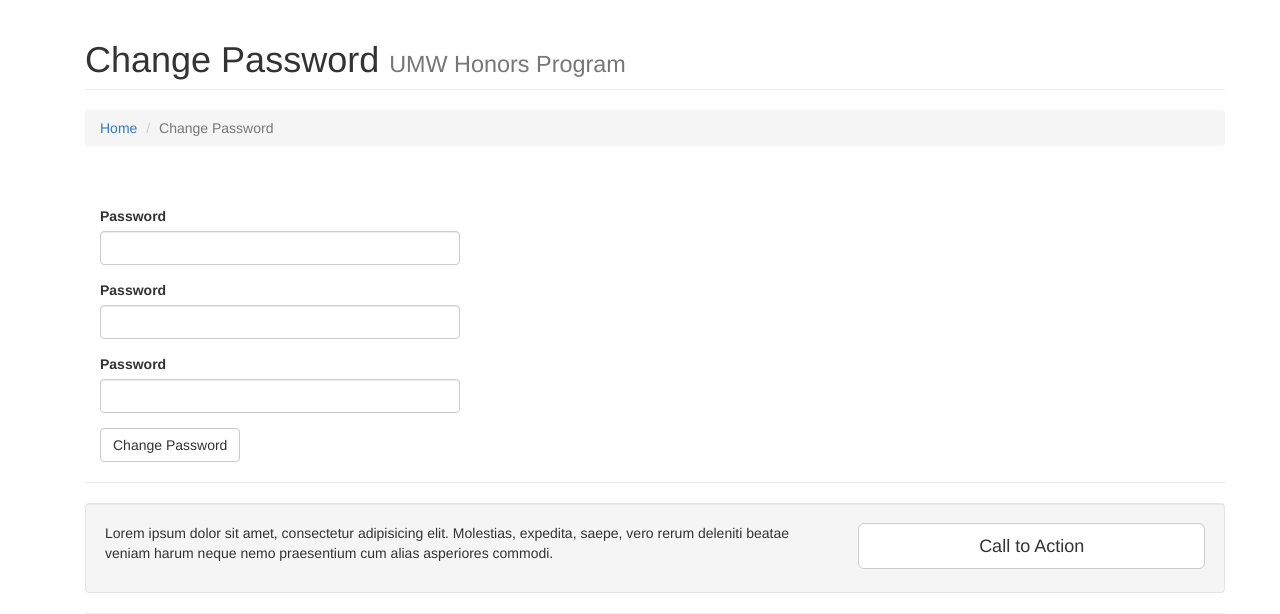
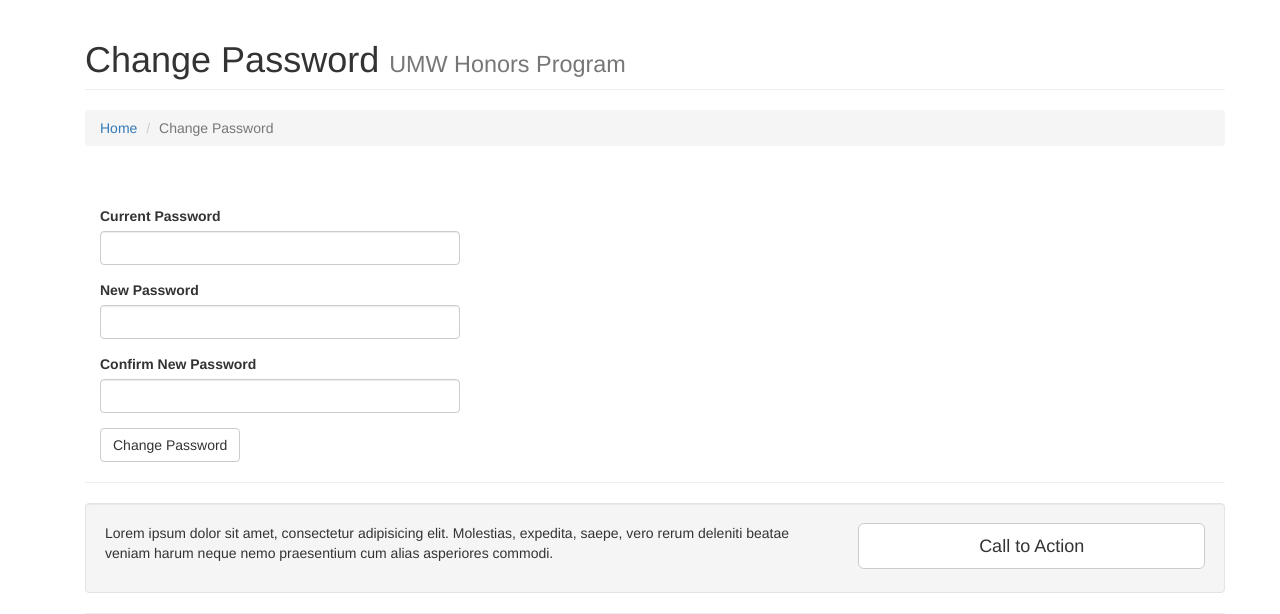
Before and after one commit to cat-m/honors-checksheet-app, a Flask app: page /change-password in a window 1280 px wide. Shown: the part 104-718 px from the top of the page. Run offline with Flask 2, Linux system fonts and the light colour scheme; the visitor is signed in with stand-in values (Sample User, id 1); some libraries are stand-ins or nearby versions.

Commit message:
Change Password form seems to work. NOT connected to database, yet, though.

```diff
--- a/app/auth/forms.py
+++ b/app/auth/forms.py
@@ -34,7 +34,6 @@ class LoginForm(FlaskForm):
 
 # Form for User to reset forgotten password
 class ResetPasswordForm(FlaskForm):
-
     email = StringField('Email', validators=[DataRequired(), Email()])
     username = StringField('Username', validators=[DataRequired()])
     honors_id = StringField('Honors ID', validators=[DataRequired()])
@@ -42,7 +41,7 @@ class ResetPasswordForm(FlaskForm):
 
 # Form for User to change password from their account
 class ChangePasswordForm(FlaskForm):
-    old_password = PasswordField('Password', validators=[DataRequired()])
-    new_password = PasswordField('Password', validators=[DataRequired(), EqualTo('confirm_password')])
-    confirm_password = PasswordField('Password', validators=[DataRequired()])
+    old_password = PasswordField('Current Password', validators=[DataRequired()])
+    new_password = PasswordField('New Password', validators=[DataRequired(), EqualTo('confirm_password')])
+    confirm_password = PasswordField('Confirm New Password', validators=[DataRequired()])
     submit = SubmitField('Change Password')
--- a/app/auth/views.py
+++ b/app/auth/views.py
@@ -79,7 +79,7 @@ def changepassword():
     form = ChangePasswordForm()
     if form.validate_on_submit():
         user = current_user
-        if user.verify_password(form.current_password.data):
+        if user.verify_password(form.old_password.data):
             logout_user()
             flash('Password changed successfully! Please log in with your new password.')
             return redirect(url_for('auth.login'))
--- a/app/templates/home/dashboard.html
+++ b/app/templates/home/dashboard.html
@@ -21,6 +21,8 @@
         <div class="row">
             <!-- Map Column -->
             <div class="col-md-8">
+                <h3>Testing out Change Password</h3>
+                <a href="/change-password" class="btn btn-success" role="button">Change Password</a>
 
             </div>
             <!-- Contact Details Column -->
```
